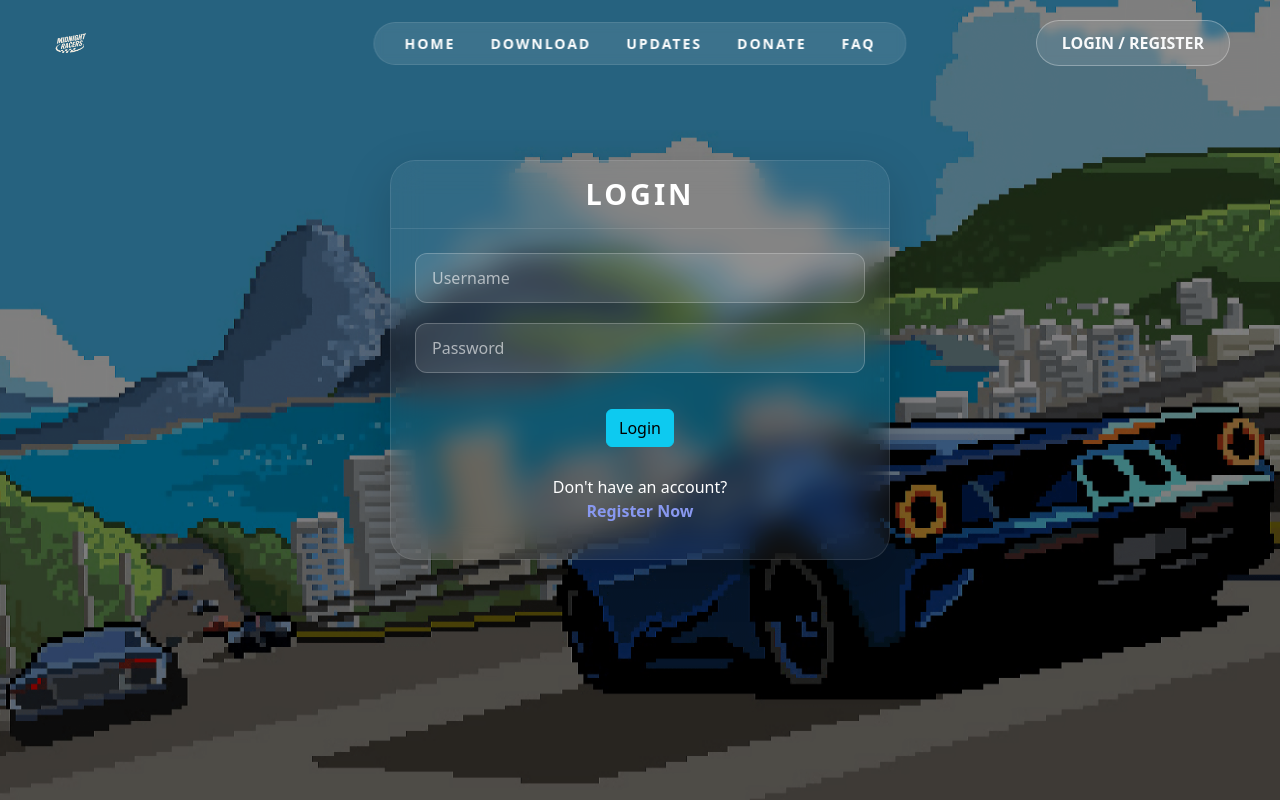
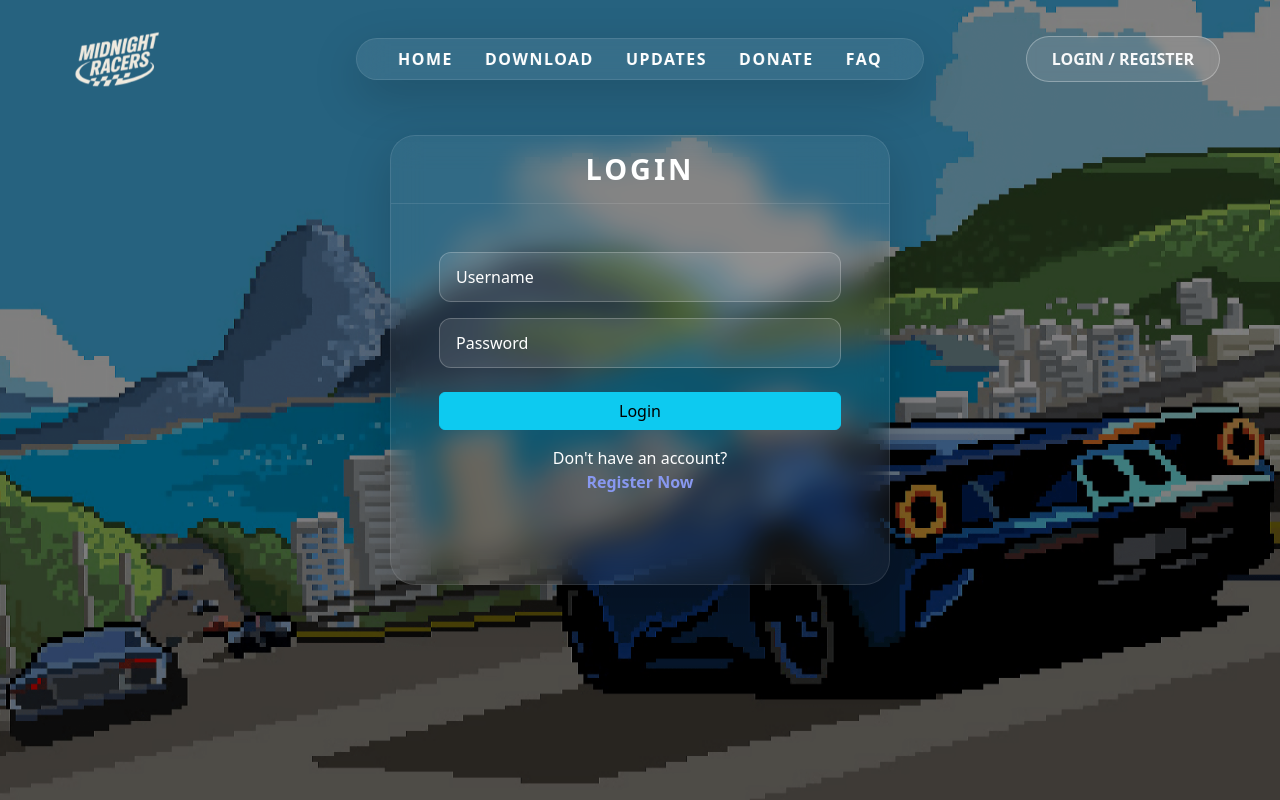
Before and after one commit to llama072/Midnight_Racers_FrontEnd, a React (Vite) app: page /Login in a window 1280 px wide. Built offline with nearby package versions, Linux system fonts and the light colour scheme.

Commit message:
Kijelentkezes hozzaadva

```diff
--- a/index.html
+++ b/index.html
@@ -4,6 +4,7 @@
     <meta charset="UTF-8" />
     <link rel="icon" type="image/svg+xml" href="./src/assets/Logo.png" />
     <link href="https://fonts.googleapis.com/css2?family=Orbitron:wght@900&family=Anton&family=Exo+2:ital,wght@1,900&display=swap" rel="stylesheet">
+    <script src="https://cdn.jsdelivr.net/npm/bootstrap@5.3.0/dist/js/bootstrap.bundle.min.js"></script>
     <meta name="viewport" content="width=device-width, initial-scale=1.0" />
     <title>Midnight_Racers</title>
   </head>
--- a/src/App.css
+++ /dev/null
@@ -1,53 +0,0 @@
-#root {
-  max-width: 1280px;
-  margin: 0 auto;
-  padding: 2rem;
-  text-align: center;
-}
-
-.logo {
-  height: 6em;
-  padding: 1.5em;
-  will-change: filter;
-  transition: filter 300ms;
-}
-.logo:hover {
-  filter: drop-shadow(0 0 2em #646cffaa);
-}
-.logo.react:hover {
-  filter: drop-shadow(0 0 2em #61dafbaa);
-}
-
-@keyframes logo-spin {
-  from {
-    transform: rotate(0deg);
-  }
-  to {
-    transform: rotate(360deg);
-  }
-}
-
-@media (prefers-reduced-motion: no-preference) {
-  a:nth-of-type(2) .logo {
-    animation: logo-spin infinite 20s linear;
-  }
-}
-
-.card {
-  padding: 2em;
-}
-
-.read-the-docs {
-  color: #888;
-}
-
-
-/* Ez minden TextBox placeholderét fehérre színezi */
-.form-control::placeholder {
-  color: rgba(255, 255, 255, 0.6) !important;
-}
-
-/* Ez pedig a gépelt szöveget biztosítja be */
-.form-control {
-  color: white !important;
-}
--- a/src/Pages/Login.jsx
+++ b/src/Pages/Login.jsx
@@ -1,14 +1,12 @@
 import { useState } from "react";
-import { useNavigate } from "react-router-dom";
+import { useNavigate, Link } from "react-router-dom"; // Link egy importba vonva
 import BackGround from "../assets/Background.png";
 import Navbar from "../components/Navbar";
 import Card from "../components/Card";
 import TextBox from "../components/Textbox";
 import Button from "../components/Button";
-import 'bootstrap/dist/css/bootstrap.min.css'
-import { Link } from "react-router-dom";
+import 'bootstrap/dist/css/bootstrap.min.css';
 import { bejelentkezes } from "../../api";
-
 
 export default function Login() {
     const navigate = useNavigate();
@@ -24,25 +22,29 @@ export default function Login() {
     };
 
     const handleLogin = async () => {
+        // 1. Alap ellenőrzés
         if (!felhasznalonev || !jelszo) {
             alert("Hiányos adat(ok)!");
             return;
         }
 
         try {
-            // Hívjuk a backendet
+            // 2. API hívás
             const res = await bejelentkezes(felhasznalonev, jelszo);
 
             if (res.result) {
-                // SIKER! A süti már a böngészőben van.
-                alert(res.message);
+                // SIKER!
+                alert(res.message || "Sikeres belépés!");
 
-                // Opcionális: elmentheted a nevet a gépükre is
-                localStorage.setItem("username", res.user.name);
+                // 3. Mentés a localStorage-ba (hogy a Navbar lássa)
+                // Fontos: res.user-t mentünk el, amiben benne van a User_Name
+                localStorage.setItem("user", JSON.stringify(res.user));
 
-                navigate("/"); // Irány a kezdőlap!
+                // 4. Navigáció és frissítés
+                navigate("/");
+                window.location.reload();
             } else {
-                // HIBA (pl. rossz jelszó vagy nincs ilyen felhasználó)
+                // HIBA (rossz jelszó, stb.)
                 alert(res.message);
             }
         } catch (error) {
@@ -62,7 +64,6 @@ export default function Login() {
                 backgroundColor: "black"
             }}
         >
-            {/* Parallax háttér */}
             <div
                 style={{
                     backgroundImage: `url(${BackGround})`,
@@ -78,7 +79,6 @@ export default function Login() {
                 }}
             />
 
-            {/* Sötétítő réteg */}
             <div
                 style={{
                     position: "absolute",
@@ -91,7 +91,6 @@ export default function Login() {
                 }}
             />
 
-            {/* Görgethető fő konténer */}
             <div
                 className="no-scrollbar"
                 style={{
@@ -116,17 +115,19 @@ export default function Login() {
                         width: "100%"
                     }}
                 >
-                    <Card width="500px" height="400px" title="LOGIN">
-                        <div className="login-content">
+                    <Card width="500px" height="450px" title="LOGIN">
+                        <div className="login-content p-4">
+                            <div className="mb-3">
+                            <TextBox
 
-                            <TextBox
                                 title="Felhasználónév"
                                 type="text"
                                 placeholder="Username"
                                 value={felhasznalonev}
                                 setValue={setFelhasznalonev}
                             />
-
+                            </div>
+                        <div className="mb-3">
                             <TextBox
                                 title="Jelszó"
                                 type="password"
@@ -134,27 +135,22 @@ export default function Login() {
                                 value={jelszo}
                                 setValue={setJelszo}
                             />
-                            <div className="mt-3">
+                        </div>
+
+                            <div className="mt-4 text-center">
                                 <Button
                                     content="Login"
                                     onClick={handleLogin}
                                     color={"info"}
                                 />
                             </div>
-                            <div className="text-center text-white mt-2">
+
+                            <div className="text-center text-white mt-3">
                                 Don't have an account? <br />
                                 <Link
                                     to="/Register"
                                     className="fw-bold text-decoration-none"
-                                    style={{
-                                        color: '#8898f0',
-                                        cursor: 'pointer',
-                                        fontSize: '1rem',
-                                        transition: '0.3s'
-                                    }}
-                                    // Egy kis hover effekt, hogy világosodjon, ha ráviszed az egeret
-                                    onMouseEnter={(e) => e.target.style.color = '#adb9f5'}
-                                    onMouseLeave={(e) => e.target.style.color = '#8898f0'}
+                                    style={{ color: '#8898f0' }}
                                 >
                                     Register Now
                                 </Link>
@@ -163,7 +159,6 @@ export default function Login() {
                         </div>
                     </Card>
                 </div>
-
                 <div style={{ height: "80px" }} />
             </div>
         </div>
--- a/src/components/Navbar.jsx
+++ b/src/components/Navbar.jsx
@@ -1,41 +1,97 @@
-import React, { useState } from 'react'; // Javítva: useState importálva
-import LoginButton from "./LoginButton"; // Ez most már nem lesz szürke!
+import React, { useState, useEffect } from 'react';
+import LoginButton from "./LoginButton";
 import logo from "../assets/logo.png";
-import { Link } from "react-router-dom";
+import { Link, useNavigate } from "react-router-dom";
+import { kijelentkezes } from "../../api";
 
 export default function Navbar() {
     const [isOpen, setIsOpen] = useState(false);
+    const [user, setUser] = useState(null);
+    const navigate = useNavigate();
+
+    useEffect(() => {
+        const storedUser = localStorage.getItem("user");
+        if (storedUser) {
+            try { setUser(JSON.parse(storedUser)); }
+            catch (error) { console.error("User error:", error); }
+        }
+    }, []);
+
+    const handleLogout = async () => {
+        try { await kijelentkezes(); }
+        catch (error) { console.error("Hiba:", error); }
+        finally {
+            localStorage.removeItem("user");
+            setUser(null);
+            navigate("/");
+            window.location.reload();
+        }
+    };
 
     return (
-        <nav className="navbar-container">
+        <nav className="navbar navbar-expand-lg fixed-top px-lg-5 py-1">
+            <div className="container-fluid d-flex justify-content-between align-items-center">
+
                 {/* BAL OLDAL: LOGÓ */}
-            <div className="nav-logo-section">
-                <img src={logo} alt="Logo" style={{ height: '40px' }} />
+                <div className="col-4 d-flex justify-content-start">
+                    <img src={logo} alt="Logo" className="img-fluid" style={{ height: '110px' }} />
                 </div>
 
-            {/* KÖZÉP: MENÜ PONTOK */}
+                {/* MOBIL MENÜ RÉTEG */}
                 <div className={`nav-links-wrapper ${isOpen ? 'open' : ''}`}>
-                <div className="nav-links-container">
-                    <Link to="/" className="nav-item text-decoration-none">HOME</Link>
-                    <a href="#" className="nav-item text-decoration-none">DOWNLOAD</a>
-                    <a href="#" className="nav-item text-decoration-none">UPDATES</a>
-                    <a href="#" className="nav-item text-decoration-none">DONATE</a>
-                    <a href="#" className="nav-item text-decoration-none">FAQ</a>
+
+                    {/* A BEZÁRÓ X GOMB - Fixált pozícióval, hogy biztosan látszódjon */}
+                    <button
+                        type="button"
+                        className="btn-close btn-close-white d-lg-none shadow-none"
+                        style={{
+                            position: 'fixed',
+                            top: '30px',
+                            right: '30px',
+                            fontSize: '2rem',
+                            zIndex: 3000
+                        }}
+                        onClick={() => setIsOpen(false)}
+                    ></button>
+
+                    <div className="nav-links-container pill-blur d-flex align-items-center shadow-lg">
+                        <Link to="/" className="nav-link text-white fw-bold px-3" onClick={() => setIsOpen(false)}>HOME</Link>
+                        <a href="#" className="nav-link text-white fw-bold px-3" onClick={() => setIsOpen(false)}>DOWNLOAD</a>
+                        <a href="#" className="nav-link text-white fw-bold px-3" onClick={() => setIsOpen(false)}>UPDATES</a>
+                        <a href="#" className="nav-link text-white fw-bold px-3" onClick={() => setIsOpen(false)}>DONATE</a>
+                        <a href="#" className="nav-link text-white fw-bold px-3" onClick={() => setIsOpen(false)}>FAQ</a>
                     </div>
                 </div>
 
-            {/* JOBB OLDAL: LOGIN GOMB (Asztali) */}
-            <div className="nav-actions-section desktop-login">
-                <LoginButton /> {/* Itt hívjuk meg a gombot! */}
+                {/* JOBB OLDAL: USER / LOGIN */}
+                <div className="col-4 d-flex justify-content-end align-items-center">
+                    {user ? (
+                        <div className="dropdown d-none d-lg-block">
+                            <button className="btn user-pill-btn dropdown-toggle text-white border-0" type="button" data-bs-toggle="dropdown">
+                                {user.name}
+                            </button>
+                            <ul className="dropdown-menu dropdown-menu-dark dropdown-menu-end custom-black-dropdown shadow">
+                                <li><button className="dropdown-item" onClick={() => navigate("/profile")}>Profile</button></li>
+                                <li><hr className="dropdown-divider" /></li>
+                                <li><button className="dropdown-item text-danger" onClick={handleLogout}>Logout</button></li>
+                            </ul>
                         </div>
+                    ) : (
+                        <div className="d-none d-lg-block">
+                            <LoginButton />
+                        </div>
+                    )}
 
-            {/* HAMBURGER IKON (Mobil) */}
-            <div className="hamburger-icon" onClick={() => setIsOpen(!isOpen)}>
-                <div className={`bar ${isOpen ? 'active' : ''} text-decoration-none`}></div>
-                <div className={`bar ${isOpen ? 'active' : ''}`}></div>
-                <div className={`bar ${isOpen ? 'active' : ''}`}></div>
+                    {/* HAMBURGER GOMB (Nyitáshoz) */}
+                    <button className="navbar-toggler border-0 shadow-none" type="button" onClick={() => setIsOpen(true)}>
+                        <div className="hamburger-icon d-flex">
+                            <span className="bar"></span>
+                            <span className="bar"></span>
+                            <span className="bar"></span>
                         </div>
-
+                    </button>
+                </div>
+            </div>
         </nav>
     );
 }
--- a/src/index.css
+++ b/src/index.css
@@ -1,134 +1,108 @@
-:root {
-  font-family: system-ui, Avenir, Helvetica, Arial, sans-serif;
-  line-height: 1.5;
-  font-weight: 400;
-  color-scheme: light dark;
-  color: rgba(255, 255, 255, 0.87);
-  background-color: #242424;
-  font-synthesis: none;
-  text-rendering: optimizeLegibility;
-  -webkit-font-smoothing: antialiased;
-  -moz-osx-font-smoothing: grayscale;
+body {
+  margin: 0;
+  background-color: black;
+  color: white;
+  overflow-x: hidden;
 }
 
-/* Alap resetek */
-body {
-  margin: 0;
-  min-width: 320px;
-  min-height: 100vh;
-  background-color: black;
-  color: white;
-  overflow: hidden;
+/* Minden aláhúzás eltávolítása globálisan */
+a, .nav-link, .dropdown-item {
+  text-decoration: none !important;
 }
 
-a {
-  font-weight: 500;
-  text-decoration: none;
-  transition: 0.3s;
-}
-
-/* --- ASZTALI NAVBAR STÍLUSOK --- */
-.navbar-container {
-  display: flex;
-  justify-content: space-between;
-  align-items: center;
-  padding: 20px 50px;
-  width: 100%;
-  position: absolute;
-  top: 0;
-  left: 0;
-  z-index: 100;
-  box-sizing: border-box;
-}
-
-/* Logó és Gomb szekciók előrehozása */
-.nav-logo-section {
-    flex-shrink: 0; /* Ne engedd, hogy összenyomják */
-    display: flex;
-    align-items: center;
-}
-
-.nav-logo-section img {
-    height: 60px; /* Itt állíts be egy jóval nagyobb értéket (pl. 60-80px) */
-    width: auto;
-    object-fit: contain;
-}
-
+/* KÖZÉPSŐ MENÜ EGYEDI STÍLUSA */
 .nav-links-wrapper {
   position: absolute;
   left: 50%;
-  transform: translateX(-50%);
-  display: flex;
-  justify-content: center;
-  transition: 0.5s ease-in-out;
-  /* Asztali gépen ne takarja el a kattintásokat a széleken */
-  pointer-events: none;
+  top: 50%;
+  transform: translate(-50%, -50%);
+  z-index: 1000;
 }
-
-.nav-links-container {
-  display: flex;
-  justify-content: center;
-  gap: 35px;
-  background-color: rgba(255, 255, 255, 0.1);
-  padding: 10px 30px;
-  border-radius: 50px;
-  backdrop-filter: blur(5px);
-  border: 1px solid rgba(255, 255, 255, 0.1);
-  pointer-events: auto; /* A menüpontok újra kattinthatóak */
-}
-
-.nav-item {
-  color: white;
-  font-size: 14px;
-  font-weight: bold;
-  letter-spacing: 2px;
-}
-
-.nav-item:hover {
-  color: #102150;
-}
-
-.hamburger-icon {
-  display: none;
-  cursor: pointer;
-  flex-direction: column;
-  gap: 6px;
-}
-
-.bar {
-  width: 30px;
-  height: 3px;
-  background-color: white;
-  transition: 0.3s;
-}
-
-/* --- GÖRGETÉS ÉS KÁRTYA --- */
-.no-scrollbar::-webkit-scrollbar {
-  display: none;
-}
-
-.no-scrollbar {
-  -ms-overflow-style: none;
-  scrollbar-width: none;
+/* Alaphelyzetben (amikor zárva a menü) az X gomb legyen rejtve */
+.nav-links-wrapper .btn-close {
+  display: none !important;
 }
 
 .card-container {
   display: flex;
   flex-direction: row;
-  align-items: flex-start;
+  justify-content: center;
+  gap: 30px;
+  padding: 20px;
+  width: 100%;
 }
 
-/* --- MOBIL NÉZET (1000px alatt) --- */
+
+/* Ez a rész felel a placeholder színéért minden böngészőben */
+input::placeholder {
+  color: rgba(255, 255, 255, 0.8) !important; /* Majdnem tiszta fehér */
+  opacity: 1 !important; /* Firefox miatt kell */
+}
+
+/* Ha biztosra akarsz menni a TextBox-odnál */
+.form-control::placeholder {
+  color: white !important;
+}
+
+/* MOBIL NÉZET (1000px alatt): Egymás alá kerülnek */
 @media (max-width: 1000px) {
-  .desktop-login {
-    display: none !important; /* Mobilon elrejtjük a gombot */
+  .card-container {
+      flex-direction: column !important; /* Egymás alá kényszeríti őket */
+      align-items: center !important;
+      gap: 20px !important;
+      margin-top: 20px !important;
   }
 
-  .hamburger-icon {
-    display: flex;
-    z-index: 1100;
+  /* Biztosítjuk, hogy a kártyák ne legyenek túl szélesek mobilon */
+  .card-container > div {
+      width: 90% !important;
+      max-width: 400px;
   }
+}
+/* Csak akkor jelenjen meg az X, ha a wrapper megkapja az .open osztályt */
+.nav-links-wrapper.open .btn-close {
+  display: block !important;
+  position: fixed;
+  top: 30px;
+  right: 30px;
+  z-index: 3001;
+  filter: invert(1) brightness(200%);
+  opacity: 1 !important;
+}
+.pill-blur {
+  background: rgba(255, 255, 255, 0.08);
+  backdrop-filter: blur(15px);
+  border-radius: 50px;
+  padding: 8px 25px;
+  border: 1px solid rgba(255, 255, 255, 0.1);
+}
 
+.nav-link {
+    letter-spacing: 1.5px;
+    font-size: 14px;
+    transition: 0.3s;
+}
+
+.nav-link:hover {
+    color: #8898f0 !important;
+}
+
+/* PROFIL GOMB */
+.user-pill-btn {
+  background: rgba(255, 255, 255, 0.1) !important;
+  backdrop-filter: blur(10px);
+  border-radius: 50px !important;
+  padding: 10px 25px !important;
+}
+
+/* DROPDOWN */
+.custom-black-dropdown {
+  background-color: rgba(0, 0, 0, 0.95) !important;
+  border-radius: 12px !important;
+}
+
+/* MOBIL HAMBURGER & MENÜ */
+@media (max-width: 991px) {
   .nav-links-wrapper {
     position: fixed;
     top: 0;
@@ -137,92 +111,21 @@ a {
     transform: none;
     width: 100%;
     height: 100vh;
-    background: rgba(0, 0, 0, 0.95);
-    backdrop-filter: blur(10px);
+    background: black;
+    display: flex;
     justify-content: center;
     align-items: center;
-    z-index: 1000;
-    pointer-events: auto; /* Mobilon kell az eseménykezelés */
+    transition: 0.4s;
   }
-
-  .nav-links-wrapper.open {
-    right: 0;
-  }
-
-  .nav-links-container {
-    flex-direction: column;
-    background: none;
-    border: none;
-    backdrop-filter: none;
-    gap: 50px;
-    align-items: center;
-  }
-
-  .nav-item {
-    font-size: 2.2rem !important;
-    letter-spacing: 5px;
-    text-align: center;
-  }
-
-  h1.main-title {
-    margin-top: 10px !important; /* Megemeltem, hogy ne lógjon bele a logóba */
-    font-size: 2.2rem !important;
-    margin-bottom: 20px !important;
-  }
-
-  .card-container {
-    flex-direction: column !important;
-    align-items: center !important;
-    gap: 20px !important;
-    margin-top: 0px !important;
-  }
-
-  /* Hamburger X animáció */
-  .bar.active:nth-child(1) { transform: translateY(9px) rotate(45deg); }
-  .bar.active:nth-child(2) { opacity: 0; }
-  .bar.active:nth-child(3) { transform: translateY(-9px) rotate(-45deg); }
+  .nav-links-wrapper.open { right: 0; }
+  .pill-blur { flex-direction: column; background: none; border: none; gap: 30px; }
+  .nav-link { font-size: 2rem !important; }
 }
 
-.login-content {
-  display: flex;
-  flex-direction: column;
-  align-items: center;
-  gap: 20px;
-  width: 100%;
-}
+.hamburger-icon { flex-direction: column; gap: 6px; }
+.bar { width: 30px; height: 3px; background-color: white; transition: 0.3s; }
 
-/* INPUT DESIGN */
-.glass-input {
-  width: 260px;
-  padding: 12px 18px;
-  border-radius: 12px;
-  border: 1px solid rgba(255,255,255,0.4);
-  background: rgba(255,255,255,0.08);
-  backdrop-filter: blur(6px);
-  -webkit-backdrop-filter: blur(6px);
-  color: white;
-  outline: none;
-  transition: 0.3s ease;
-  text-align: center;
-}
-
-.glass-input::placeholder {
-  color: rgba(255,255,255,0.7);
-  text-align: center;
-}
-
-.glass-input:focus {
-  border: 1px solid rgba(255,255,255,0.8);
-  background: rgba(255,255,255,0.15);
-  transform: scale(1.03);
-}
-
-/* Ez minden TextBox placeholderét fehérre színezi */
-.form-control::placeholder {
-  color: rgba(255, 255, 255, 0.6) !important;
-}
-
-/* Ez pedig a gépelt szöveget biztosítja be */
-.form-control {
-  color: white !important;
-}
+/* Hamburger X animáció */
+.hamburger-icon.active .bar:nth-child(1) { transform: translateY(9px) rotate(45deg); }
+.hamburger-icon.active .bar:nth-child(2) { opacity: 0; }
+.hamburger-icon.active .bar:nth-child(3) { transform: translateY(-9px) rotate(-45deg); }
```
Also changed, not shown: api.js (+18 -0 lines), src/Pages/Register.jsx (+52 -33 lines). Lines whose indentation alone changed are shown as unchanged.
